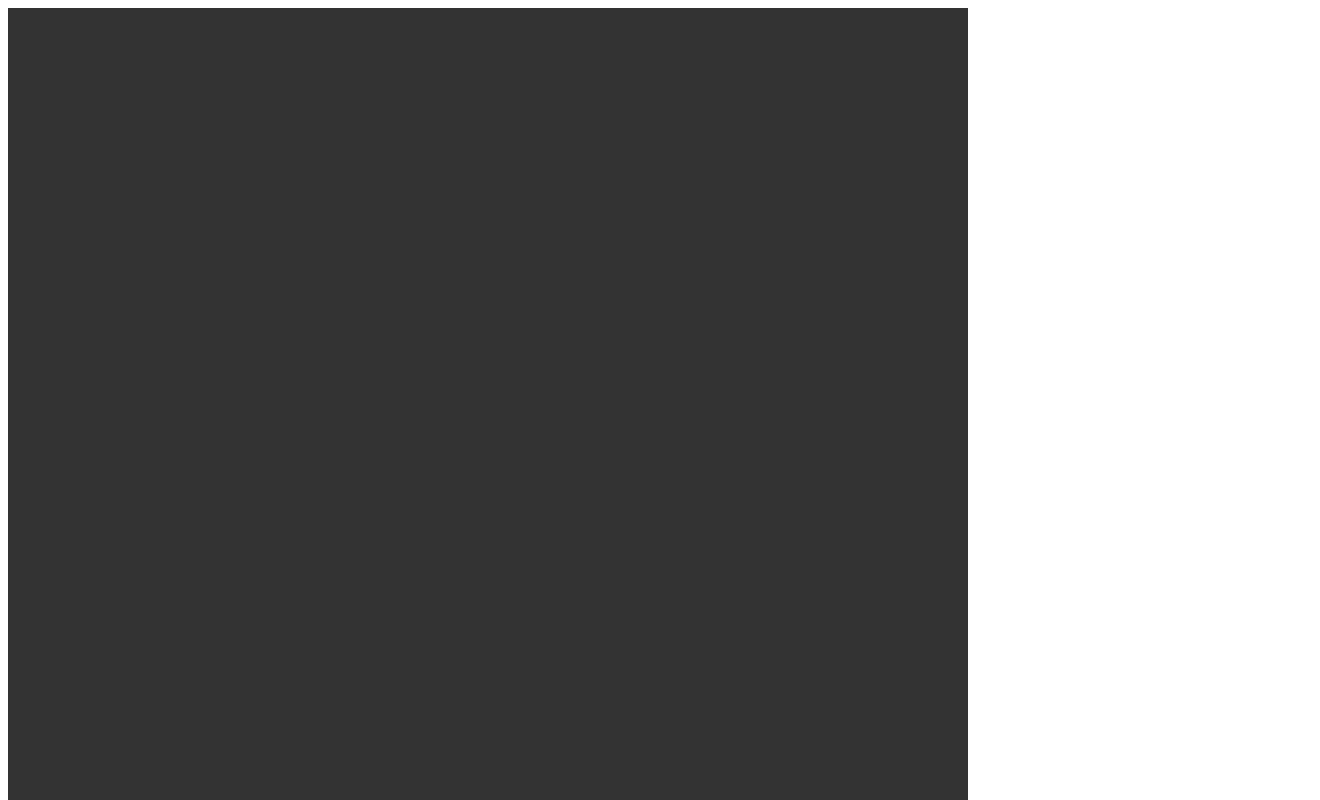
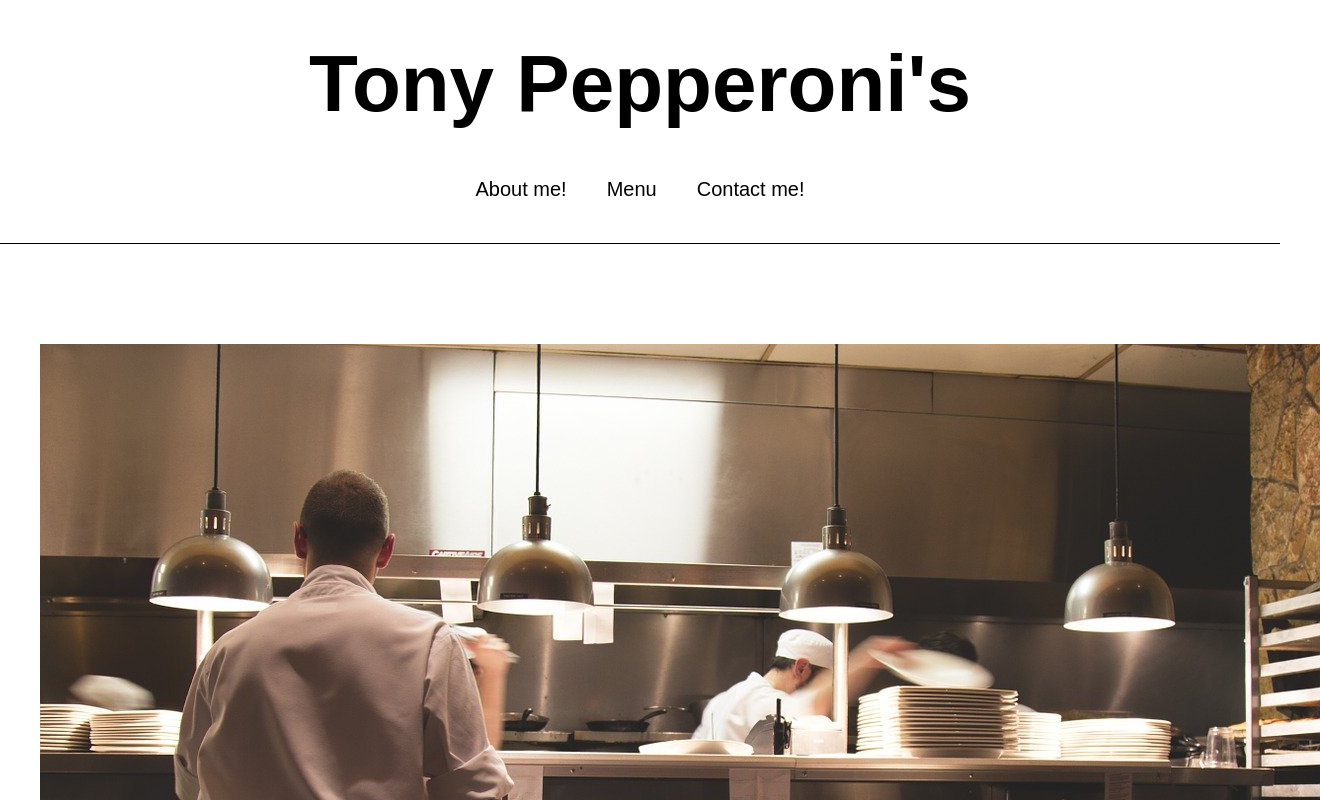
Before and after one commit to verybag/restaurant, a website built with webpack: page dist/index.html in a window 1280 px wide. Shown: the top 800 px of the page, 1320 px wide, since content can reach past the window. Built offline with nearby package versions, Linux system fonts and the light colour scheme.

Commit message:
Rebuilt entire project

```diff
--- a/package.json
+++ b/package.json
@@ -18,8 +18,6 @@
   },
   "homepage": "https://github.com/verybag/restaurant#readme",
   "devDependencies": {
-    "css-loader": "^6.4.0",
-    "style-loader": "^3.3.0",
     "webpack": "^5.59.0",
     "webpack-cli": "^4.9.1"
   }
--- /dev/null
+++ b/src/contact.js
@@ -0,0 +1,23 @@
+function buildContact(){
+    const contact = document.createElement('div');
+    contact.classList.add('contact');
+
+    const phoneNum = document.createElement('p');
+    phoneNum.textContent = "PHONE: (555) 555-5555"
+
+    const address = document.createElement('p');
+    address.textContent = "100 Pizza Blvd, Pizza Town"
+
+    contact.appendChild(phoneNum);
+    contact.appendChild(address);
+
+    return contact;
+}
+
+function renderContact() {
+    const main = document.getElementById('main')
+    main.textContent = ''
+    main.appendChild(buildContact())
+  }
+
+  export default renderContact;
--- /dev/null
+++ b/src/home.js
@@ -0,0 +1,23 @@
+function buildHome(){
+    const about = document.createElement('div');
+    about.classList.add('about');
+
+    const kitchenImg = document.createElement('img');
+    kitchenImg.src = './images/kitchen.jpg'
+
+    const para = document.createElement('p');
+    para.textContent = "Tony Pepperoni's! Made fresh in our kitchen since 2003 BC"
+    about.appendChild(kitchenImg);
+    about.appendChild(para);
+
+    return about;
+
+}
+
+function renderHome(){
+    const main = document.getElementById('main');
+    main.textContent = '';
+    main.appendChild(buildHome());
+}
+
+export default renderHome;
--- a/src/index.js
+++ b/src/index.js
@@ -1,4 +1,3 @@
-import './style.css';
+import render from "./site-bones";
 
-
-console.log("loaded");
+render();
--- /dev/null
+++ b/src/menu.js
@@ -0,0 +1,41 @@
+function buildItem(dish, ingredients){
+    const menuItem = document.createElement('div');
+    menuItem.classList.add('menu-item');
+
+    const dishName = document.createElement('h2');
+    dishName.textContent = dish;
+
+    const dishDesc = document.createElement('p');
+    dishDesc.textContent = ingredients;
+
+    menuItem.appendChild(dishName);
+    menuItem.appendChild(dishDesc);
+
+    return menuItem;
+}
+
+
+function buildMenu(){
+    const menu = document.createElement('div');
+    menu.classList.add('menu');
+
+    menu.appendChild(
+        buildItem("Pepperoni Pizza", "Pepperoni, cheese, sauce")
+    );
+
+    menu.appendChild(
+        buildItem("Double Pepperoni Pizza", "Twice as much pepperoni!")
+    );
+
+    return menu;
+}
+
+
+
+function renderMenu(){
+    const main = document.getElementById('main');
+    main.textContent = '';
+    main.appendChild(buildMenu());
+}
+
+export default renderMenu;
--- /dev/null
+++ b/src/site-bones.js
@@ -0,0 +1,106 @@
+import renderHome from './home';
+import renderMenu from './menu';
+import renderContact from './contact';
+
+//header
+
+function buildHeader(){
+    const header = document.createElement("header");
+    header.classList.add("header");
+
+    const restaurantName = document.createElement('h1');
+    restaurantName.classList.add('restaurant-name');
+    restaurantName.textContent = "Tony Pepperoni's"
+
+    header.appendChild(restaurantName);
+
+    header.appendChild(buildNav());
+
+    return header;
+}
+
+//nav
+
+function buildNav(){
+    const nav = document.createElement("nav");
+
+    const homeBtn = document.createElement('button');
+    homeBtn.classList.add('button-nav');
+    homeBtn.setAttribute('id', 'home-button');
+    homeBtn.textContent = "About me!";
+    homeBtn.addEventListener('click', (e) => {
+        if (e.target.classList.contains("active")) return;
+        setActiveButton(homeBtn);
+        renderHome();
+    })
+
+    const menuBtn = document.createElement('button');
+    menuBtn.classList.add('button-nav');
+    menuBtn.setAttribute('id', 'menu-button');
+    menuBtn.textContent = "Menu";
+    menuBtn.addEventListener('click', (e) => {
+        if (e.target.classList.contains("active")) return;
+        setActiveButton(menuBtn);
+        renderMenu();
+    })
+
+    const contactBtn = document.createElement('button');
+    contactBtn.classList.add('button-nav');
+    contactBtn.setAttribute('id', 'contact-button');
+    contactBtn.textContent = "Contact me!";
+    contactBtn.addEventListener('click', (e) => {
+        if (e.target.classList.contains("active")) return;
+        setActiveButton(contactBtn);
+        renderContact();
+    })
+
+    nav.appendChild(homeBtn);
+    nav.appendChild(menuBtn);
+    nav.appendChild(contactBtn);
+
+    return nav;
+}
+
+function setActiveButton(button){
+    const buttons = document.querySelectorAll('.button-nav');
+
+    buttons.forEach((button) => {
+        if (button !== this) {
+            button.classList.remove('active');
+        }
+    });
+
+    button.classList.add('active');
+};
+
+
+//main
+
+function buildMain(){
+    const main = document.createElement("main");
+    main.classList.add('main');
+    main.setAttribute("id", "main");
+    return main;
+}
+
+
+//footer
+function buildFooter(){
+    const footer = document.createElement('footer');
+    footer.classList.add('footer');
+
+    return footer;
+}
+
+const render = (() => {
+    const content = document.getElementById('content');
+
+    content.appendChild(buildHeader());
+    content.appendChild(buildMain());
+    content.appendChild(buildFooter());
+
+    setActiveButton(document.querySelector(".button-nav"));
+    renderHome();
+});
+
+export default render;
--- a/src/style.css
+++ /dev/null
@@ -1,5 +0,0 @@
-#content{
-    width: 960px;
-    height: 100vh;
-    background: rgba(0,0,0,0.8)
-}
--- a/webpack.config.js
+++ b/webpack.config.js
@@ -1,17 +1,10 @@
 const path = require('path');
 
 module.exports = {
+  mode: "production",
   entry: './src/index.js',
   output: {
     filename: 'main.js',
     path: path.resolve(__dirname, 'dist'),
   },
-  module: {
-      rules: [
-          {
-              test: /\.css$/i,
-              use: ['style-loader', 'css-loader'],
-          },
-      ],
-  },
 };
```
Also changed, not shown: dist/images/kitchen.jpg (renamed from src/kitchen.jpg), dist/index.html, dist/main.js, dist/style.css (added), 1 other file.
